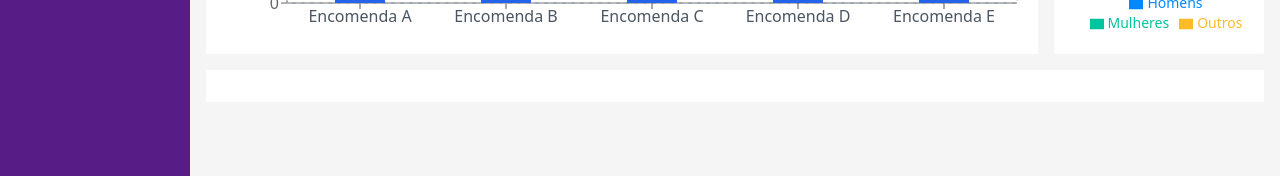
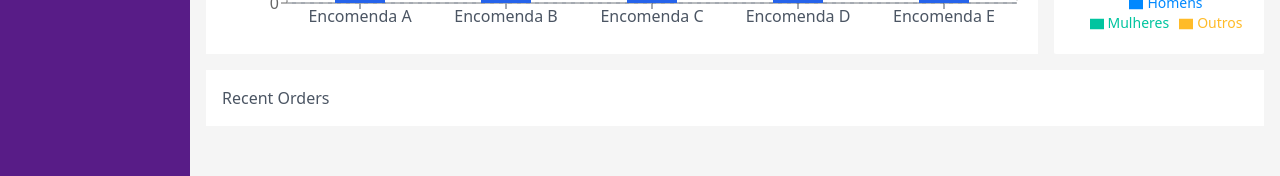
Before and after one commit to MatolaTheCoder/andela-sweet-gift, a React (Create React App) app: page / in a window 1280 px wide. Shown: the part 414-590 px from the top of the page. Built offline with nearby package versions, Linux system fonts and the light colour scheme.

Commit message:
Recent orders text

```diff
--- a/src/components/RecentOrders.jsx
+++ b/src/components/RecentOrders.jsx
@@ -3,7 +3,8 @@ import React from 'react'
 function RecentOrders() {
   return (
     <>
-      <div className="bg-white p-4 w-full h-full">
+      <div className="bg-white p-4 w-full h-full flex flex-col flex-1">
+        <div className="font-md text-gray-600"><p>Recent Orders</p></div>
 
       </div>
     </>
```
